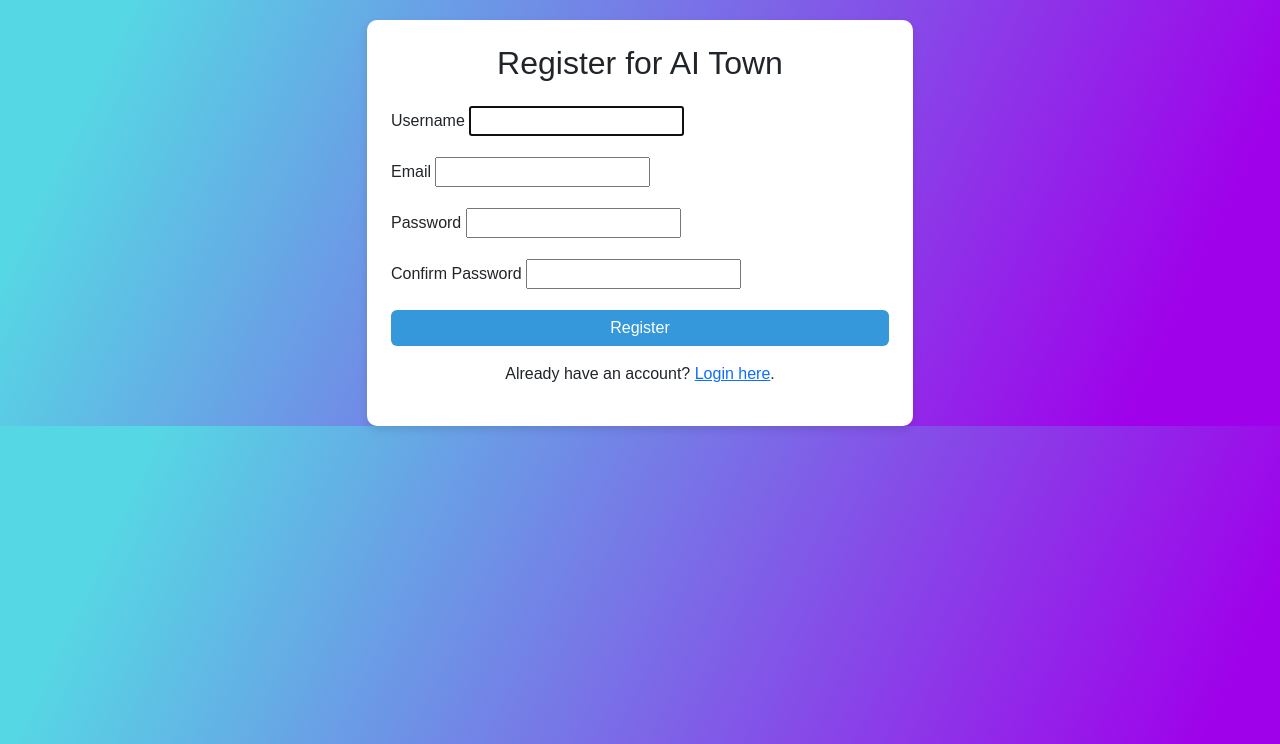
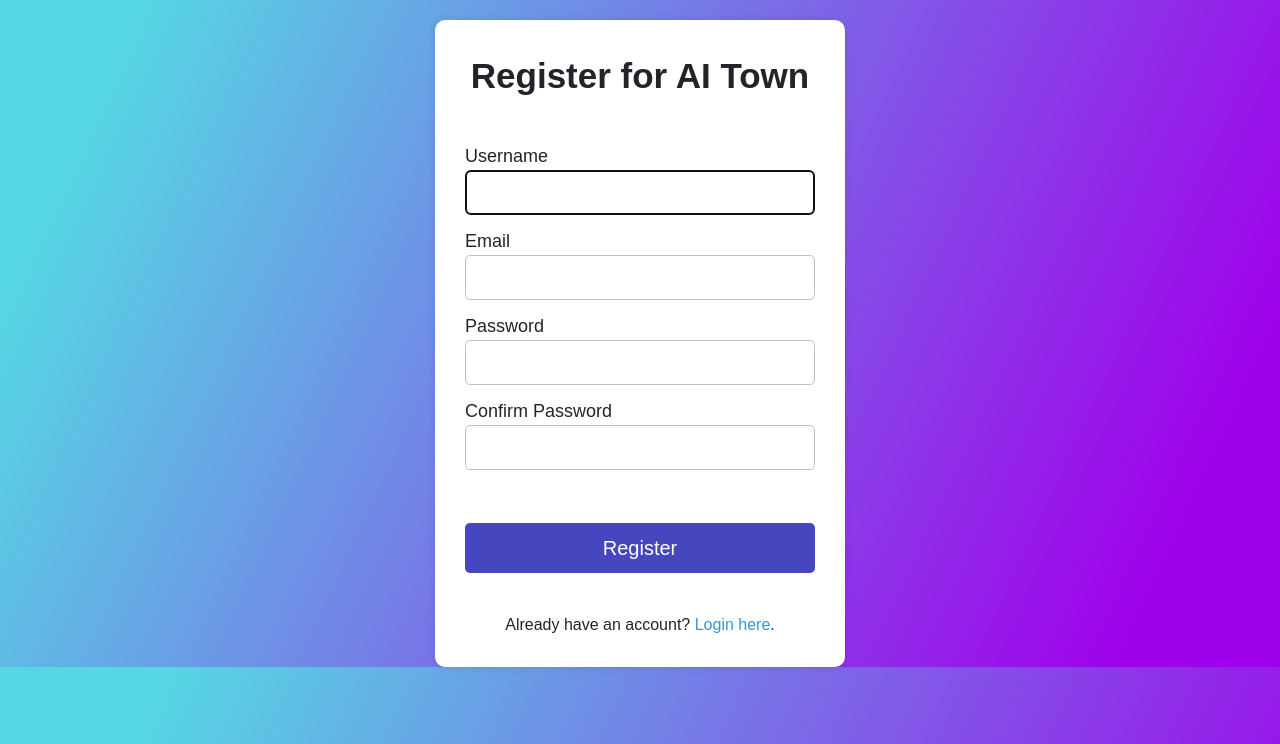
Before and after one commit to aminnademi/AIrium, a Django app: page /accounts/register/ in a window 1280 px wide. Shown: the part 56-800 px from the top of the page. Run offline with Django 5.2, Linux system fonts and the light colour scheme.

Commit message:
change style of register form

```diff
--- a/ai_town/accounts/templates/accounts/register.html
+++ b/ai_town/accounts/templates/accounts/register.html
@@ -1,34 +1,34 @@
 {% extends 'base.html' %}
 {% block title %}Register - AI Town{% endblock %}
 {% block content %}
-<div class="row justify-content-center">
-    <div class="col-md-6">
-        <div class="card p-4">
-            <h2 class="text-center mb-4">Register for AI Town</h2>
+<div class="center">
+    <div class="contain">
+        <div class="text">Register for AI Town</div>
         <form method="post">
             {% csrf_token %}
-                <div class="mb-3">
-                    <label for="username" class="form-label">Username</label>
+            <div class="data">
+                <label for="username">Username</label>
                 {{ form.username }}
             </div>
-                <div class="mb-3">
-                    <label for="email" class="form-label">Email</label>
+            <div class="data">
+                <label for="email">Email</label>
                 {{ form.email }}
             </div>
-                <div class="mb-3">
-                    <label for="password1" class="form-label">Password</label>
+            <div class="data">
+                <label for="password1">Password</label>
                 {{ form.password1 }}
             </div>
-                <div class="mb-3">
-                    <label for="password2" class="form-label">Confirm Password</label>
+            <div class="data">
+                <label for="password2">Confirm Password</label>
                 {{ form.password2 }}
             </div>
-                <button type="submit" class="btn btn-primary w-100">Register</button>
+            <div class="form_submit">
+                <button type="submit" class="submit_btn">Register</button>
+            </div>
+            <div class="signup-link">
+                Already have an account? <a href="{% url 'login' %}">Login here</a>.
+            </div>
         </form>
-            <p class="mt-3 text-center">
-                Already have an account? <a href="{% url 'login' %}">Login here</a>.
-            </p>
-        </div>
     </div>
 </div>
 {% endblock %}
```
Also changed, not shown: ai_town/db.sqlite3. Lines whose indentation alone changed are shown as unchanged.
